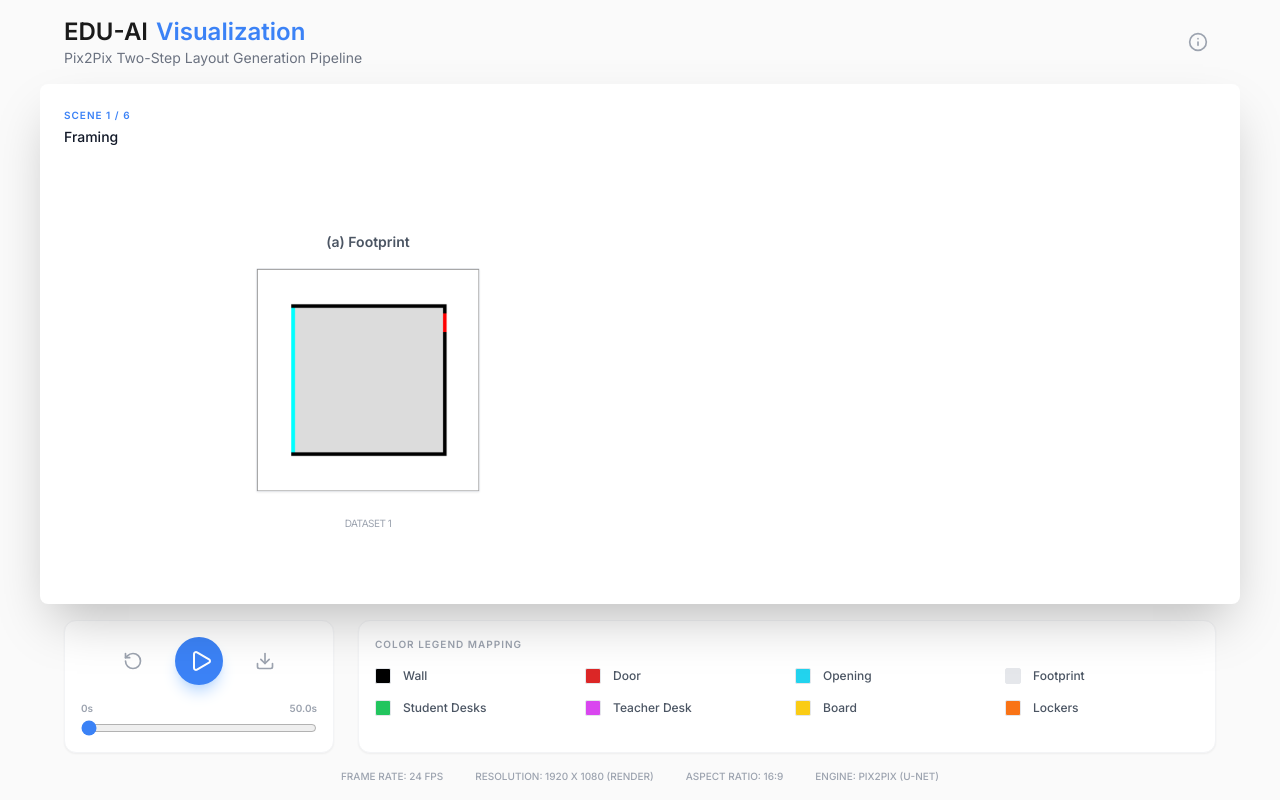
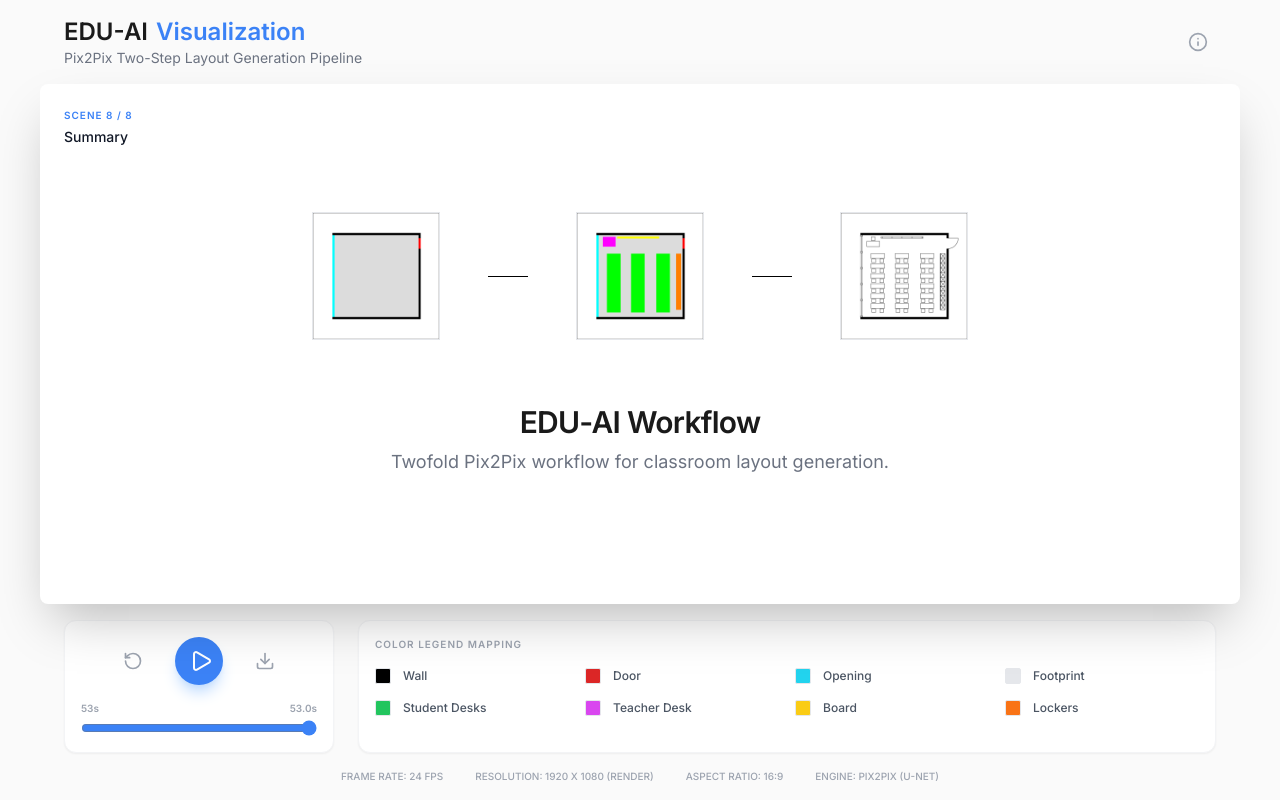
Before and after one commit to karadagi/EDU_AI_EXPLAINER, a React (Vite) app: page / in a window 1280 px wide. Built offline with nearby package versions, Linux system fonts and the light colour scheme.

Commit message:
Update App.tsx

```diff
--- a/App.tsx
+++ b/App.tsx
@@ -8,45 +8,58 @@ import { Pix2PixDiagram } from './components/Pix2PixDiagram';
 import { SceneType } from './types';
 
 export default function App() {
-  const [currentTime, setCurrentTime] = useState(0);
+  const [currentTime, setCurrentTime] = useState(53);
   const [isPlaying, setIsPlaying] = useState(false);
   const animationRef = useRef<number>();
 
-  // Derived states based on currentTime (0-60s)
+  // Derived states based on currentTime (0-53s)
   const currentScene: SceneType =
     currentTime < 8 ? SceneType.Framing :
-      currentTime < 14 ? SceneType.Dataset :
-        currentTime < 22.5 ? SceneType.Step1 :
-          currentTime < 30 ? SceneType.Step2 :
-            currentTime < 38 ? SceneType.Evaluation :
-              currentTime < 44 ? SceneType.ValidationStep1 :
-                currentTime < 50 ? SceneType.ValidationStep2 :
+      currentTime < 17 ? SceneType.Dataset : // +3s duration (was 14)
+        currentTime < 25.5 ? SceneType.Step1 : // +3s
+          currentTime < 33 ? SceneType.Step2 : // +3s
+            currentTime < 41 ? SceneType.Evaluation : // +3s
+              currentTime < 47 ? SceneType.ValidationStep1 : // +3s
+                currentTime < 53 ? SceneType.ValidationStep2 : // +3s
                   SceneType.Summary;
 
   useEffect(() => {
+    let animationFrameId: number;
+    let lastTime = performance.now();
+
+    const animate = (time: number) => {
+      if (!isPlaying) return;
+      const deltaTime = (time - lastTime) / 1000;
+      lastTime = time;
+
+      setCurrentTime((prevTime) => {
+        const newTime = prevTime + deltaTime * 2.0; // Playback speed 2.0
+        if (newTime >= 53) {
+          setIsPlaying(false);
+          return 53;
+        }
+        return newTime;
+      });
+
+      animationFrameId = requestAnimationFrame(animate);
+    };
+
     if (isPlaying) {
-      const playbackSpeed = 2.0;
-      const startTime = performance.now() - (currentTime * 1000 / playbackSpeed);
-      const step = (now: number) => {
-        const nextTime = (now - startTime) * playbackSpeed / 1000;
-        if (nextTime >= 50) {
-          setCurrentTime(50);
-          setIsPlaying(false);
-        } else {
-          setCurrentTime(nextTime);
-          animationRef.current = requestAnimationFrame(step);
-        }
-      };
-      animationRef.current = requestAnimationFrame(step);
-    } else {
-      if (animationRef.current) cancelAnimationFrame(animationRef.current);
+      lastTime = performance.now();
+      animationFrameId = requestAnimationFrame(animate);
     }
-    return () => {
-      if (animationRef.current) cancelAnimationFrame(animationRef.current);
-    };
+
+    return () => cancelAnimationFrame(animationFrameId);
   }, [isPlaying]);
 
-  const togglePlay = () => setIsPlaying(!isPlaying);
+  const togglePlay = () => {
+    if (currentTime >= 53) {
+      setCurrentTime(0);
+      setIsPlaying(true);
+    } else {
+      setIsPlaying(!isPlaying);
+    }
+  };
   const reset = () => {
     setIsPlaying(false);
     setCurrentTime(0);
@@ -340,7 +353,7 @@ export default function App() {
         {/* Scene Labels Overlay */}
         <div className="absolute top-6 left-6 flex flex-col gap-1">
           <span className="text-[10px] font-bold text-blue-500 uppercase tracking-widest">
-            SCENE {Object.values(SceneType).indexOf(currentScene) + 1} / 6
+            SCENE {Object.values(SceneType).indexOf(currentScene) + 1} / 8
           </span>
           <span className="text-sm font-medium text-gray-900 capitalize">
             {currentScene.replace(/([A-Z])/g, ' $1').trim()}
@@ -369,11 +382,11 @@ export default function App() {
           <div className="flex flex-col gap-1">
             <div className="flex justify-between text-[10px] font-bold text-gray-400">
               <span>{Math.floor(currentTime)}s</span>
-              <span>50.0s</span>
+              <span>53.0s</span>
             </div>
             <input
               type="range"
-              min="0" max="50" step="0.1"
+              min="0" max="53" step="0.1"
               value={currentTime}
               onChange={(e) => setCurrentTime(parseFloat(e.target.value))}
               className="w-full accent-blue-500"
```
